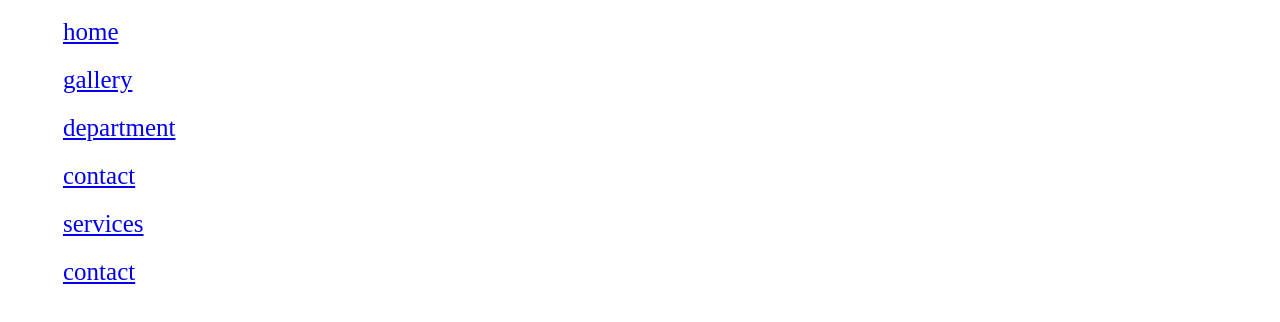
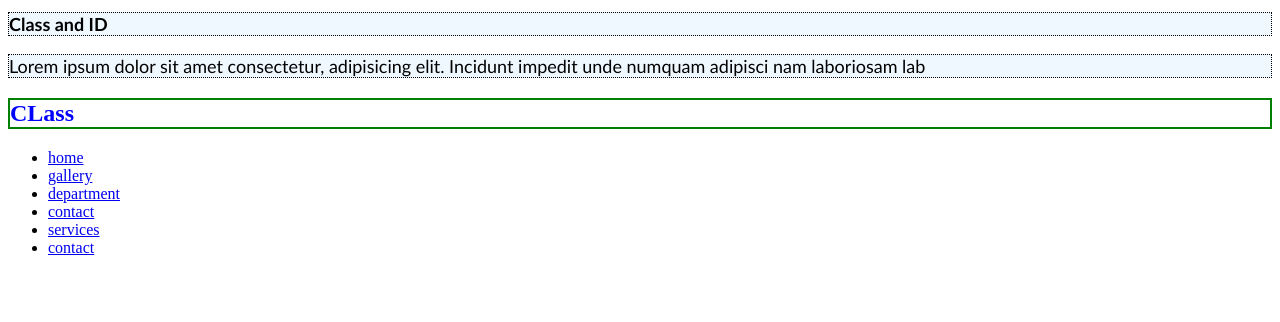
Before and after one commit to umairazam90/Web-Engineering, a plain HTML site: page web.26/wed26.html in a window 1280 px wide. Drawn offline with Linux system fonts and the light colour scheme.

Commit message:
first task

```diff
--- a/web.26/wed26.html
+++ b/web.26/wed26.html
@@ -1,32 +1,28 @@
 <!DOCTYPE html>
-<html>
+<html lang="en">
 <head>
-    <title>Nav Bar!</title>
-    <link rel="stylesheet" href="styles.css" />
-    <style type="text/css" media="all">
-    ul{
-      list-style: none;
-      display: flx;
-      margin: 5px;
+    <meta charset="UTF-8">
+    <meta name="viewport" content="width=device-width, initial-scale=1.0">
+    <title>Document</title>
+    <style>
+        .hd{
+            font-family: 'Gill Sans', 'Gill Sans MT', Calibri, 'Trebuchet MS', sans-serif;
+            font-size: large;
+            background-color: aliceblue;
+            border: 1px dotted black;
+        }
+        #bn{
+            color: blue;
+            border: 2px solid green;
+        }
 
-    }
-    li
-    {
-      padding: 10px;
-      font-size: 25px;
-    }
-    li a:hover
-    {
-      background-color: chocolate;
-    }
-    li a
-
-    {
-      text-decoration: ;
-    }
     </style>
 </head>
 <body>
+    <h1 class="hd">Class and ID</h1>
+    <p class="hd">Lorem ipsum dolor sit amet consectetur, adipisicing elit. Incidunt impedit unde numquam adipisci nam laboriosam lab</p>
+    <h2 id="bn">CLass</h2>
+    <nav>
         <ul>
             <li><a href="https://openai.com/index/chatgpt/" >home</a></li>
             <li><a href="https://openai.com/index/chatgpt/">gallery</a></li>
@@ -35,5 +31,6 @@
             <li><a href="https://openai.com/research/index/">services</a></li>
             <li><a href="https://openai.com/index/chatgpt/">contact</a></li>
         </ul>
+    </nav>
 </body>
 </html>
```
Also changed, not shown: web.26/web26.html (added, +39 -0 lines). Lines whose indentation alone changed are shown as unchanged.
